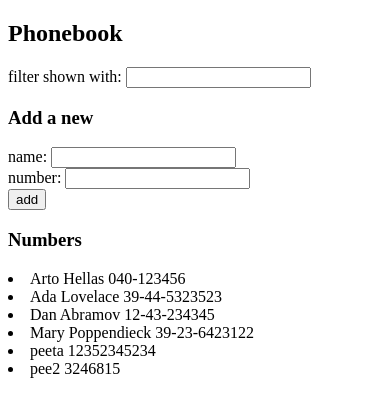
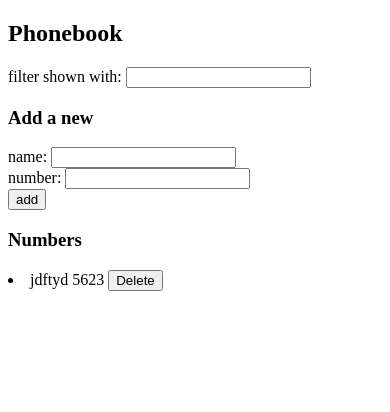
Before and after one commit to peetaliu/fullstackopen2020, a React (Create React App) app in the folder part2/phonebook/: page / in a window 390 px wide. Shown: the top 412 px of the page. Built offline with nearby package versions, Linux system fonts and the light colour scheme; data requests are answered from the project's data file.

Commit message:
Submit 2.17: Phonebook step9. Add function to delete phonebook entries from server

```diff
--- a/part2/phonebook/db.json
+++ b/part2/phonebook/db.json
@@ -1,34 +1,9 @@
 {
   "persons": [
     {
-      "name": "Arto Hellas",
-      "number": "040-123456",
-      "id": 1
-    },
-    {
-      "name": "Ada Lovelace",
-      "number": "39-44-5323523",
+      "name": "jdftyd",
+      "number": "5623",
       "id": 2
-    },
-    {
-      "name": "Dan Abramov",
-      "number": "12-43-234345",
-      "id": 3
-    },
-    {
-      "name": "Mary Poppendieck",
-      "number": "39-23-6423122",
-      "id": 4
-    },
-    {
-      "name": "peeta",
-      "number": "12352345234",
-      "id": 5
-    },
-    {
-      "name": "pee2",
-      "number": "3246815",
-      "id": 6
     }
   ]
 }
--- a/part2/phonebook/src/App.js
+++ b/part2/phonebook/src/App.js
@@ -1,5 +1,4 @@
 import React, { useState, useEffect } from 'react'
-import axios from 'axios'
 import PersonsService from './services/PersonsService'
 import Filter from './components/Filter'
 import PersonForm from './components/PersonForm'
@@ -13,23 +12,26 @@ const App = () => {
   const [showAll, setShowAll] = useState(true)
 
   useEffect(() => {
-    console.log('effect')
     PersonsService
       .getAll()
       .then(res => {
         setPersons(res.data)
-        console.log(`Res Data: ${res.data}`)
       })
   }, [])
-  console.log(`Rendered ${persons.length} entries`);
+
+  const updateList = () => {
+    PersonsService
+      .getAll()
+      .then(res => {
+        setPersons(res.data)
+      })
+  }
 
   const handleNameChange = (e) => {
-    //console.log(e.target.value)
     setNewName(e.target.value)
   }
 
   const handleNumChange = (e) => {
-    //console.log(e.target.value)
     setNewNumber(e.target.value)
   }
 
@@ -63,7 +65,7 @@ const App = () => {
 
       <h3>Numbers</h3>
 
-      <Persons persons={persons} search={search} showAll={showAll}/>
+      <Persons persons={persons} search={search} showAll={showAll} updateList={updateList}/>
     </div>
   )
 }
--- a/part2/phonebook/src/components/Person.js
+++ b/part2/phonebook/src/components/Person.js
@@ -1,8 +1,16 @@
 import React from 'react'
+import serv from '../services/PersonsService'
 
-const Person = ({ person }) => {
+const Person = (props) => {
+
+  const handleDelete = () => {
+    serv.del(props.person.id)
+      .then(serv.getAll())
+      .then(props.updateList())
+}
+
   return (
-      <li>{person.name} {person.number}</li>
+      <li>{props.person.name} {props.person.number} <button onClick={handleDelete}>Delete</button></li>
   )
 }
 
--- a/part2/phonebook/src/components/PersonForm.js
+++ b/part2/phonebook/src/components/PersonForm.js
@@ -1,7 +1,5 @@
 import React from 'react'
-import axios from 'axios'
 import PersonsService from '../services/PersonsService'
-import Persons from './Persons'
 
 const PersonForm = (props) =>{
 
@@ -21,6 +19,7 @@ const PersonForm = (props) =>{
                     name: props.newName,
                     number: props.newNumber
                 }
+
                 PersonsService
                     .create(personObj)
                     .then(res => {
--- a/part2/phonebook/src/components/Persons.js
+++ b/part2/phonebook/src/components/Persons.js
@@ -1,10 +1,12 @@
 import React from 'react'
 import Person from './Person'
 const Persons = (props) => {
+
     const personsToShow = props.showAll ?
         props.persons :
         props.persons.filter(p => p.name.toLowerCase().trim().includes(props.search.toLowerCase()) || p.number.toLowerCase().trim().includes(props.search.toLowerCase()))
-    const showNames = () => personsToShow.map(p => <Person key={p.name} person={p}/>)
+    const showNames = () => personsToShow.map(p => <Person key={p.name} person={p} updateList={props.updateList}/>)
+
     return (
         <div>
             {showNames()}
--- a/part2/phonebook/src/services/PersonsService.js
+++ b/part2/phonebook/src/services/PersonsService.js
@@ -8,8 +8,11 @@ const create = personObj => axios.post(baseURL, personObj)
 
 const update = (id, personObj) => axios.put(`${baseURL}/${id}`, personObj)
 
+const del = (id) => axios.delete(`${baseURL}/${id}`)
+
 export default {
     getAll,
     create,
-    update
+    update,
+    del
 }
```
